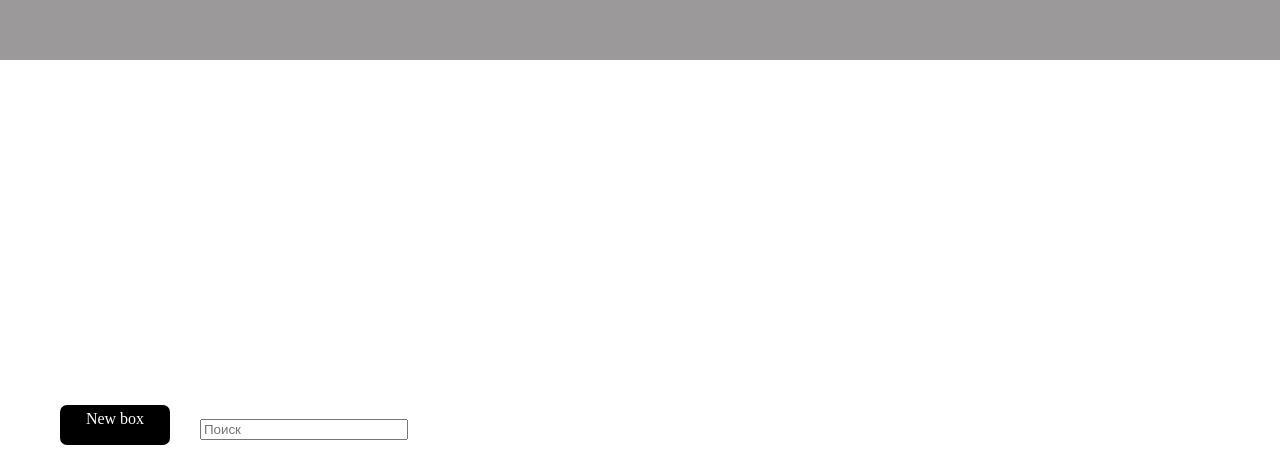
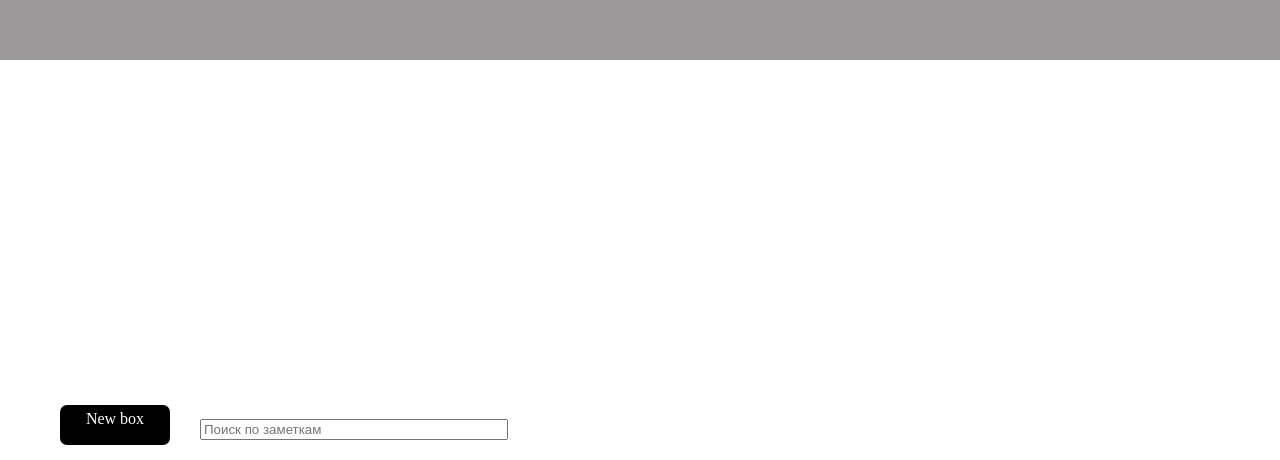
Before and after one commit to max221088/gestures, a plain HTML site: page index.html in a window 1280 px wide. Shown: the part 340-800 px from the top of the page. Drawn offline with nearby package versions, Linux system fonts and the light colour scheme.

Commit message:
add notes plugin

```diff
--- a/js/notes.js
+++ b/js/notes.js
@@ -94,7 +94,7 @@ $.fn.notes = function (options) {
 	if (params.search) {
 		let templateSearch =
 			"<div class=search> <input type=text class=search-notes " +
-			"placeholder=Поиск по заметкам/></div>";
+			"placeholder='Поиск по заметкам'/></div>";
 		$notes.append(templateSearch);
 	}
 	$(".btn").click(function () {
--- a/less/notes.less
+++ b/less/notes.less
@@ -59,7 +59,7 @@
         bottom: 20px;
         left: 200px;
         .search-notes{
-            width: 200px;
+            width: 300px;
         }
     }
 }
```
Also changed, not shown: css/notes.css.
